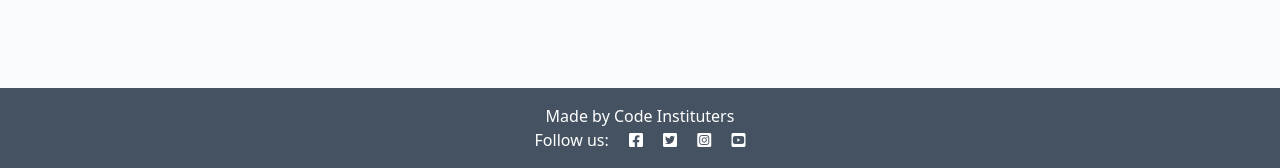
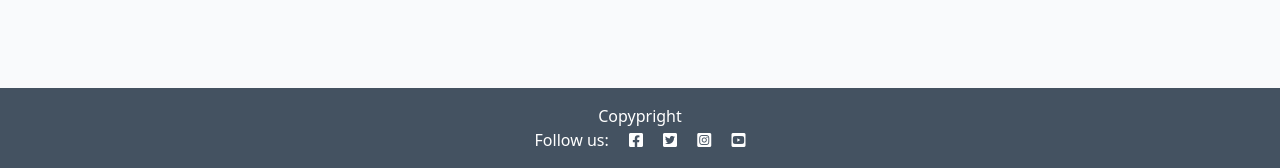
Before and after one commit to sakixchy/django-blog, a Django app: template templates/base.html in a window 1280 px wide. Shown: the part 632-800 px from the top of the page. Run offline with Django 4.2, Linux system fonts and the light colour scheme; the template is opened without the code that fills it, so the values that code supplies are empty.

Commit message:
add copyright info at base and index using block

```diff
--- a/blog/templates/blog/index.html
+++ b/blog/templates/blog/index.html
@@ -50,3 +50,7 @@
 
 <!-- index.html content ends here -->
 {% endblock %}
+
+{% block copyright %}
+    Copyright 2023 Sakibur
+{% endblock %}
--- a/templates/base.html
+++ b/templates/base.html
@@ -61,7 +61,10 @@
 
     <!-- Footer -->
     <footer class="footer mt-auto py-3 dark-bg">
-        <p class="m-0 text-center text-white">Made by Code Instituters</p>
+        <p class="m-0 text-center text-white">{% block copyright %}
+            Copypright
+            {% endblock copyright %}
+        </p>
         <p class="m-0 text-center text-white">Follow us: <i class="fab fa-facebook-square ms-3"></i>
             <i class="fab fa-twitter-square ms-3"></i>
             <i class="fab fa-instagram-square ms-3"></i>
```
